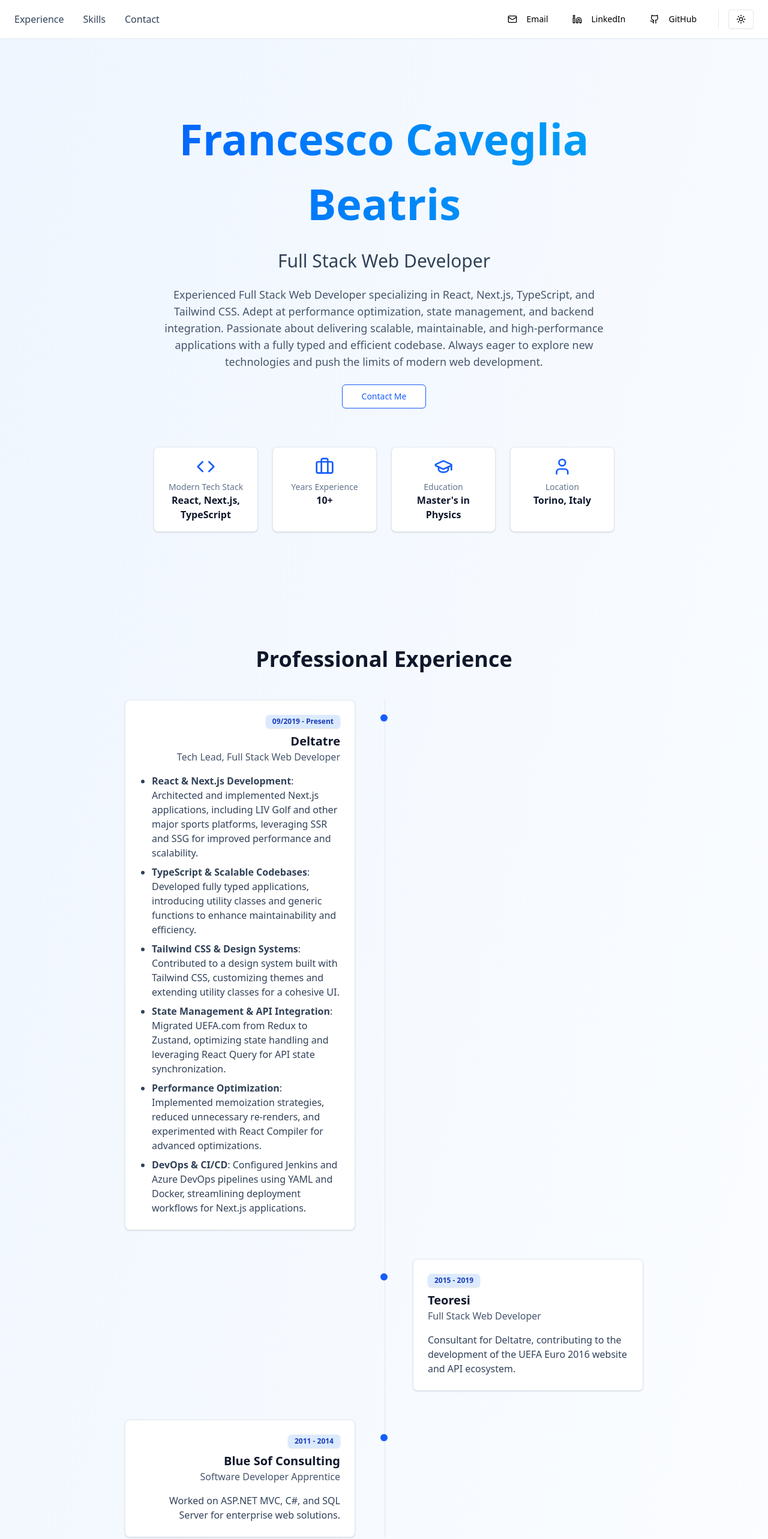
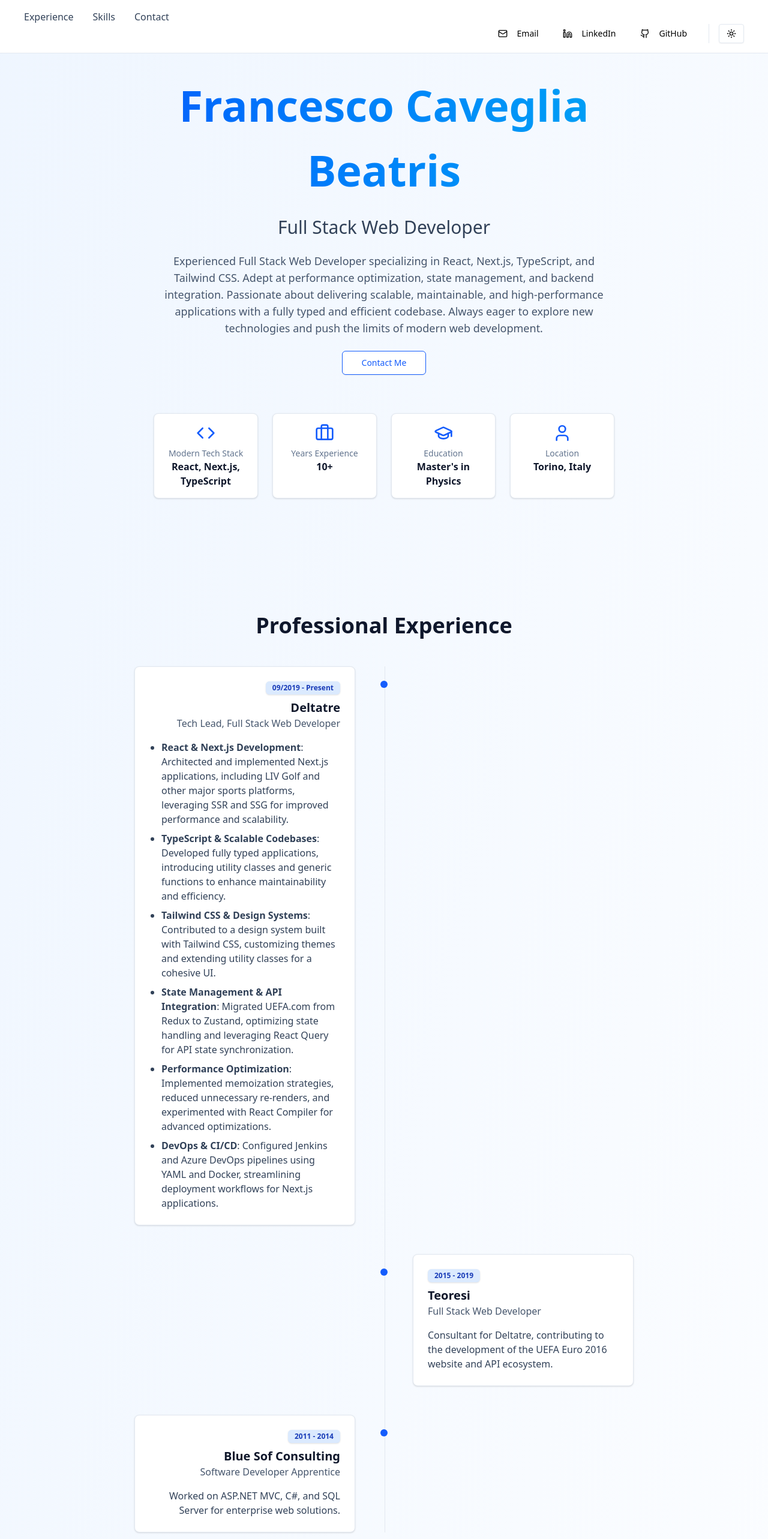
Before and after one commit to cavez86/portfolio, a Next.js app: page / in a window 1280 px wide. Shown: the top 2566 px of the page at 60% size. Built offline with nearby package versions, Linux system fonts and the light colour scheme.

Commit message:
refactor: update layout and styles across multiple sections for improved consistency and readability

```diff
--- a/src/app/page.tsx
+++ b/src/app/page.tsx
@@ -5,7 +5,7 @@ import LanguagesSection from '@/components/sections/LanguagesSection';
 import ContactSection from '@/components/sections/ContactSection';
 
 const Home = () => (
-  <main className="relative">
+  <main className="relative flex flex-col gap-10 md:gap-16 lg:gap-20">
     {/* Background gradient */}
     <div className="absolute inset-0 -z-10 bg-gradient-to-br from-blue-50 to-white dark:from-slate-950 dark:to-slate-900" />
     <HeroSection />
--- /dev/null
+++ b/src/components/Section.tsx
@@ -0,0 +1,18 @@
+import { cn } from '@/lib/utils';
+import { ReactNode } from 'react';
+
+const Section = ({
+  id,
+  contentClassName,
+  children,
+}: {
+  id?: string;
+  contentClassName?: string;
+  children: ReactNode;
+}) => (
+  <section id={id} className="py-20">
+    <div className={cn('container mx-auto px-4', contentClassName || 'max-w-4xl')}>{children}</div>
+  </section>
+);
+
+export default Section;
--- a/src/components/sections/ContactSection.tsx
+++ b/src/components/sections/ContactSection.tsx
@@ -3,11 +3,10 @@
 import { motion } from 'framer-motion';
 import { Card, CardContent } from '@/components/ui/Card';
 import { additionalInfo, personalInfo } from '@/data/content';
+import Section from '../Section';
 
 const ContactSection = () => (
-  <section id="contact" className="py-20">
-    <div className="container mx-auto px-4">
-      <div className="mx-auto max-w-3xl">
+  <Section id="contact" contentClassName="max-w-3xl">
     <motion.div
       className="mb-16 text-center"
       initial={{ opacity: 0, y: 20 }}
@@ -55,9 +54,7 @@ const ContactSection = () => (
         </CardContent>
       </Card>
     </motion.div>
-      </div>
-    </div>
-  </section>
+  </Section>
 );
 
 export default ContactSection;
--- a/src/components/sections/ExperienceSection.tsx
+++ b/src/components/sections/ExperienceSection.tsx
@@ -4,11 +4,10 @@ import { motion } from 'framer-motion';
 import { experience } from '@/data/content';
 import { cn } from '@/lib/utils';
 import ExperienceCard from '../cards/ExperienceCard';
+import Section from '../Section';
 
 const ExperienceSection = () => (
-  <section id="experience" className="py-20">
-    <div className="container mx-auto px-4">
-      <div className="mx-auto max-w-4xl">
+  <Section id="experience">
     <motion.h2
       className="mb-4 text-center text-3xl font-bold text-slate-900 md:text-4xl dark:text-white"
       initial={{ opacity: 0, y: 20 }}
@@ -42,9 +41,7 @@ const ExperienceSection = () => (
         </motion.div>
       ))}
     </div>
-      </div>
-    </div>
-  </section>
+  </Section>
 );
 
 export default ExperienceSection;
--- a/src/components/sections/Header.tsx
+++ b/src/components/sections/Header.tsx
@@ -5,7 +5,8 @@ import Link from 'next/link';
 
 export const Header = () => (
   <header className="bg-background/95 supports-[backdrop-filter]:bg-background/80 sticky -top-[66px] z-50 flex flex-wrap items-center justify-between gap-2 border-b px-6 py-4 backdrop-blur md:top-0">
-    <nav className="hidden items-center space-x-8 md:flex">
+    <div className="container mx-auto px-4">
+      <nav className="hidden items-center gap-8 md:flex">
         {/* <Link
         href="#projects"
         className="text-slate-700 transition-colors hover:text-blue-600 dark:text-slate-300 dark:hover:text-blue-400"
@@ -44,5 +45,6 @@ export const Header = () => (
           <ThemeToggle />
         </div>
       </div>
+    </div>
   </header>
 );
--- a/src/components/sections/HeroSection.tsx
+++ b/src/components/sections/HeroSection.tsx
@@ -6,7 +6,7 @@ import { Button } from '@/components/ui/Button';
 import { personalInfo } from '@/data/content';
 
 const HeroSection = () => (
-  <section className="py-20 md:py-28">
+  <section className="md:py-8">
     <div className="container mx-auto px-4">
       <div className="mx-auto flex max-w-4xl flex-col gap-6 text-center">
         <motion.h1
@@ -28,7 +28,7 @@ const HeroSection = () => (
         </motion.h2>
 
         <motion.p
-          className="mx-auto max-w-3xl text-lg text-slate-600 dark:text-slate-400"
+          className="mx-auto max-w-3xl text-lg text-pretty text-slate-600 dark:text-slate-400"
           initial={{ opacity: 0, y: 20 }}
           animate={{ opacity: 1, y: 0 }}
           transition={{ duration: 0.5, delay: 0.2 }}
--- a/src/components/sections/LanguagesSection.tsx
+++ b/src/components/sections/LanguagesSection.tsx
@@ -4,11 +4,10 @@ import { motion } from 'framer-motion';
 import { Card, CardContent } from '@/components/ui/Card';
 import { Globe } from 'lucide-react';
 import { languages } from '@/data/content';
+import Section from '../Section';
 
 const LanguagesSection = () => (
-  <section className="py-16">
-    <div className="container mx-auto px-4">
-      <div className="mx-auto max-w-3xl">
+  <Section contentClassName="max-w-3xl">
     <motion.div
       className="mb-12 text-center"
       initial={{ opacity: 0, y: 20 }}
@@ -53,9 +52,7 @@ const LanguagesSection = () => (
         </motion.div>
       ))}
     </div>
-      </div>
-    </div>
-  </section>
+  </Section>
 );
 
 export default LanguagesSection;
--- a/src/components/sections/SkillsSection.tsx
+++ b/src/components/sections/SkillsSection.tsx
@@ -3,11 +3,11 @@
 import { motion } from 'framer-motion';
 import { skills, softSkills } from '@/data/content';
 import SkillsCard from '../cards/SkillsCard';
+import Section from '../Section';
 
 const SkillsSection = () => (
-  <section id="skills" className="py-20">
-    <div className="container mx-auto px-4">
-      <div className="mx-auto mb-16 max-w-3xl text-center">
+  <Section id="skills" contentClassName="max-w-5xl flex flex-col gap-16">
+    <div className="text-center">
       <motion.h2
         className="mb-4 text-3xl font-bold text-slate-900 md:text-4xl dark:text-white"
         initial={{ opacity: 0, y: 20 }}
@@ -28,8 +28,8 @@ const SkillsSection = () => (
       </motion.p>
     </div>
 
-      <div className="mx-auto mb-16 max-w-5xl">
-        <h3 className="mb-8 text-center text-2xl font-bold text-slate-800 dark:text-slate-200">Technical Skills</h3>
+    <div className="flex flex-col gap-8">
+      <h3 className="text-center text-2xl font-bold text-slate-800 dark:text-slate-200">Technical Skills</h3>
       <div className="grid gap-6 md:grid-cols-2 lg:grid-cols-3">
         {skills.map((category, index) => (
           <motion.div
@@ -45,8 +45,8 @@ const SkillsSection = () => (
       </div>
     </div>
 
-      <div>
-        <h3 className="mb-8 text-center text-2xl font-bold text-slate-800 dark:text-slate-200">Soft Skills</h3>
+    <div className="flex flex-col gap-8">
+      <h3 className="text-center text-2xl font-bold text-slate-800 dark:text-slate-200">Soft Skills</h3>
       <div className="grid gap-6 md:grid-cols-2 lg:grid-cols-4">
         {softSkills.map((category, index) => (
           <motion.div
@@ -61,8 +61,7 @@ const SkillsSection = () => (
         ))}
       </div>
     </div>
-    </div>
-  </section>
+  </Section>
 );
 
 export default SkillsSection;
```
Lines whose indentation alone changed are shown as unchanged.
